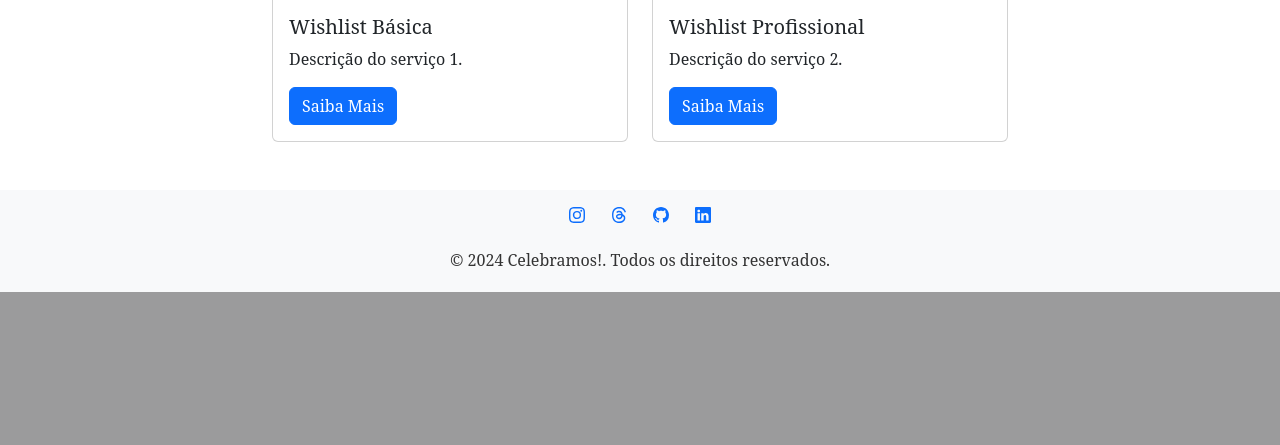
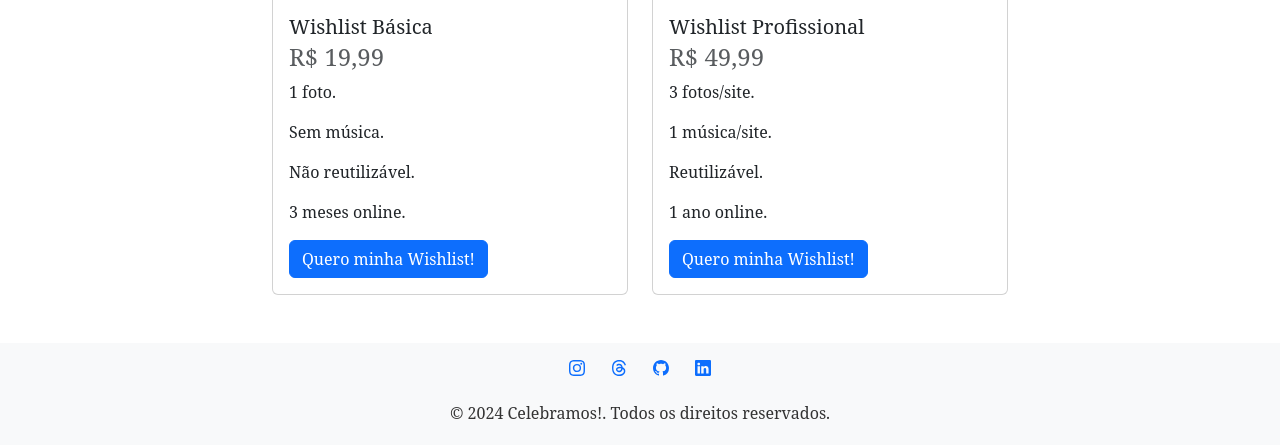
Before and after one commit to Bohredd/celebramos, a Django app: page /base/ in a window 1280 px wide. Shown: the part 1096-1541 px from the top of the page. Before the commit the page ends 1388 px from the top, so only its background shows below. Run offline with Django 5.2, Linux system fonts and the light colour scheme.

Commit message:
feat: cards products

```diff
--- a/wishlist/templates/wishlist/base.html
+++ b/wishlist/templates/wishlist/base.html
@@ -108,36 +108,37 @@
 <div class="container my-5">
     <h2 class="text-center">Nossos Serviços</h2>
     <div class="row justify-content-center">
-        <div class="col-md-4 d-flex justify-content-center">
-            <div class="card">
-                <img src="https://www.example.com/service1.jpg" class="card-img-top" alt="Serviço 1">
-                <div class="card-body">
+        <div class="col-6 col-md-4 d-flex justify-content-center">
+            <div class="card d-flex flex-column" style="height: 100%;">
+                <img src="https://www.example.com/service1.jpg" class="card-img-top" alt="Wishlist Básica">
+                <div class="card-body d-flex flex-column flex-grow-1">
                     <h5 class="card-title">Wishlist Básica</h5>
-                    <p class="card-text">Descrição do serviço 1.</p>
-                    <a href="#" class="btn btn-primary">Saiba Mais</a>
+                    <h4 class="card-subtitle mb-2 text-body-secondary">R$ 19,99</h4>
+                    <p class="card-text">1 foto.</p>
+                    <p class="card-text">Sem música.</p>
+                    <p class="card-text">Não reutilizável.</p>
+                    <p class="card-text">3 meses online.</p>
+                    <div class="mt-auto">
+                        <a href="#" class="btn btn-primary">Quero minha Wishlist!</a>
                     </div>
                 </div>
             </div>
-        <div class="col-md-4 d-flex justify-content-center">
-            <div class="card">
-                <img src="https://www.example.com/service2.jpg" class="card-img-top" alt="Serviço 2">
-                <div class="card-body">
+        </div>
+        <div class="col-6 col-md-4 d-flex justify-content-center">
+            <div class="card d-flex flex-column" style="height: 100%;">
+                <img src="https://www.example.com/service2.jpg" class="card-img-top" alt="Wishlist Profissional">
+                <div class="card-body d-flex flex-column flex-grow-1">
                     <h5 class="card-title">Wishlist Profissional</h5>
-                    <p class="card-text">Descrição do serviço 2.</p>
-                    <a href="#" class="btn btn-primary">Saiba Mais</a>
+                    <h4 class="card-subtitle mb-2 text-body-secondary">R$ 49,99</h4>
+                    <p class="card-text">3 fotos/site.</p>
+                    <p class="card-text">1 música/site.</p>
+                    <p class="card-text">Reutilizável.</p>
+                    <p class="card-text">1 ano online.</p>                    <div class="mt-auto">
+                        <a href="#" class="btn btn-primary">Quero minha Wishlist!</a>
                     </div>
                 </div>
             </div>
-        <!--        <div class="col-md-4 d-flex justify-content-center">-->
-        <!--            <div class="card">-->
-        <!--                <img src="https://www.example.com/service3.jpg" class="card-img-top" alt="Serviço 3">-->
-        <!--                <div class="card-body">-->
-        <!--                    <h5 class="card-title">Serviço 3</h5>-->
-        <!--                    <p class="card-text">Descrição do serviço 3.</p>-->
-        <!--                    <a href="#" class="btn btn-primary">Saiba Mais</a>-->
-        <!--                </div>-->
-        <!--            </div>-->
-        <!--        </div>-->
+        </div>
     </div>
 </div>
 
```
Lines whose indentation alone changed are shown as unchanged.
